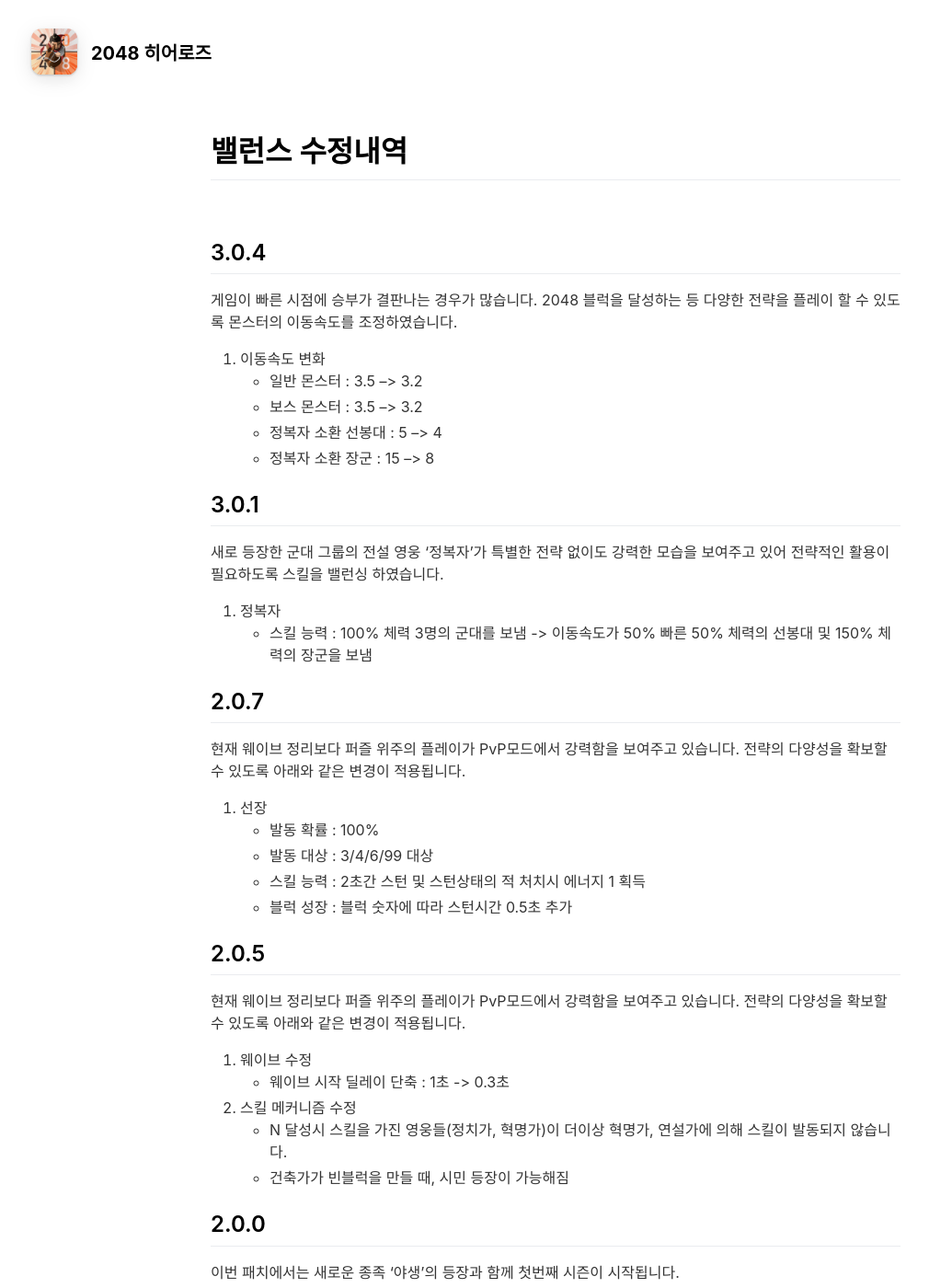
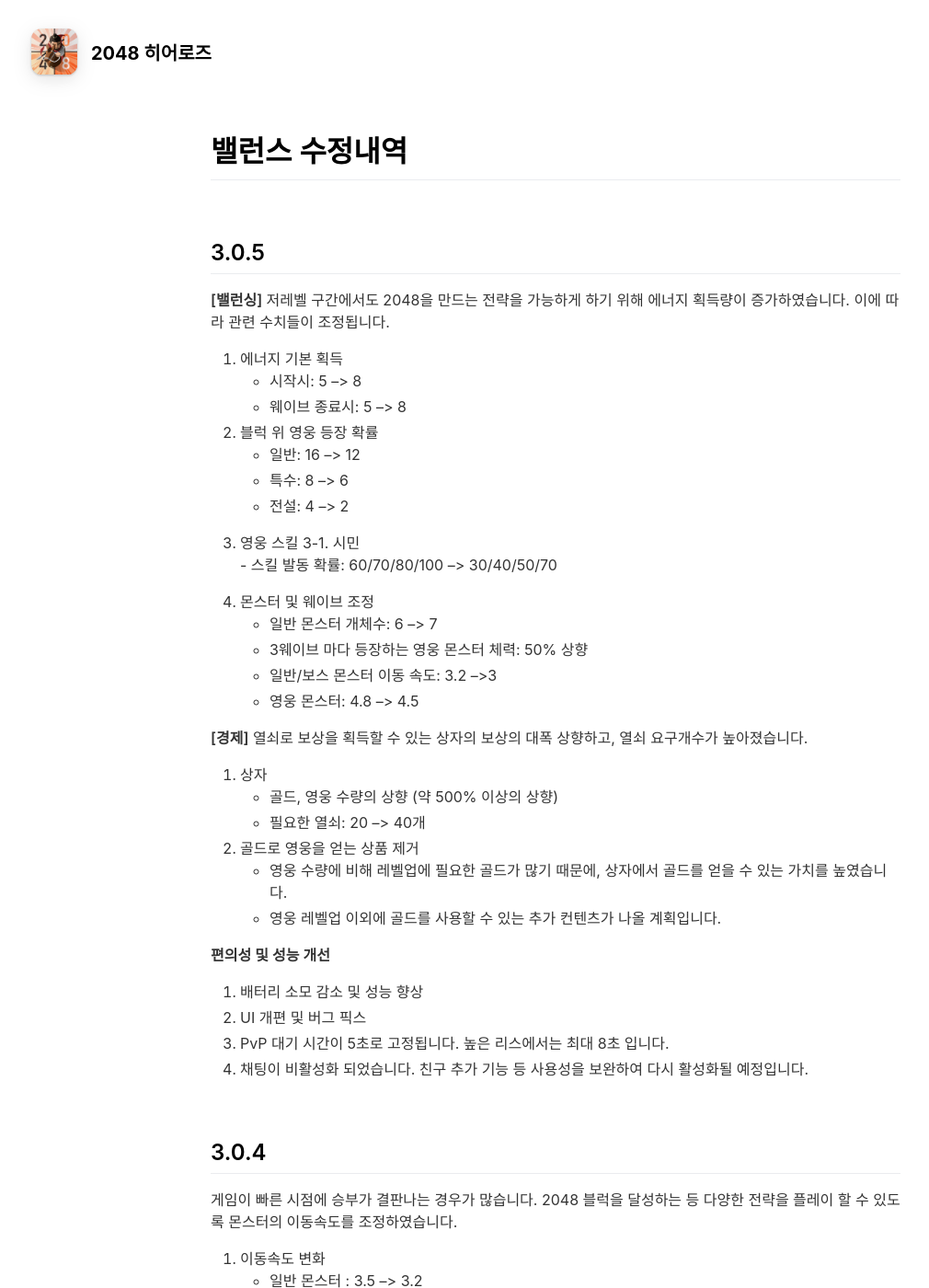
Before and after one commit to ArgoExped/Frozen-Arts, a Jekyll site: the page built from balance-kr.md, in a window 1280 px wide and 1400 px high. Shown: the whole window at 92% size, without its empty margins (36-1046 px from the left). Built offline with Jekyll 4.4.1, drawn with Linux system fonts in a browser that asks for light colours; nearby versions of some CDN libraries; some of the changed text lies outside the part shown.

Commit message:
Update balance-kr.md
3.0.5

```diff
--- a/balance-kr.md
+++ b/balance-kr.md
@@ -4,9 +4,49 @@ title: Balance Logs
 include_in_header: true
 ---
 # 밸런스 수정내역
+<br>
+## 3.0.5
+**[밸런싱]**
+저레벨 구간에서도 2048을 만드는 전략을 가능하게 하기 위해 에너지 획득량이 증가하였습니다.
+이에 따라 관련 수치들이 조정됩니다.
+
+1. 에너지 기본 획득
+   - 시작시: 5 --> 8
+   - 웨이브 종료시: 5 --> 8
+
+2. 블럭 위 영웅 등장 확률
+   - 일반: 16 --> 12
+   - 특수: 8 --> 6
+   - 전설: 4 --> 2
+
+3. 영웅 스킬
+   3-1. 시민
+        - 스킬 발동 확률: 60/70/80/100 --> 30/40/50/70
+
+4. 몬스터 및 웨이브 조정
+     - 일반 몬스터 개체수: 6 --> 7
+     - 3웨이브 마다 등장하는 영웅 몬스터 체력: 50% 상향
+     - 일반/보스 몬스터 이동 속도: 3.2 -->3
+     - 영웅 몬스터: 4.8 --> 4.5
+
+**[경제]**
+열쇠로 보상을 획득할 수 있는 상자의 보상의 대폭 상향하고, 열쇠 요구개수가 높아졌습니다.
+
+1. 상자
+     - 골드, 영웅 수량의 상향 (약 500% 이상의 상향)
+     - 필요한 열쇠: 20 --> 40개
+
+2. 골드로 영웅을 얻는 상품 제거
+     - 영웅 수량에 비해 레벨업에 필요한 골드가 많기 때문에, 상자에서 골드를 얻을 수 있는 가치를 높였습니다.
+     - 영웅 레벨업 이외에 골드를 사용할 수 있는 추가 컨텐츠가 나올 계획입니다.
+
+**편의성 및 성능 개선**
+1. 배터리 소모 감소 및 성능 향상
+2. UI 개편 및 버그 픽스
+3. PvP 대기 시간이 5초로 고정됩니다. 높은 리스에서는 최대 8초 입니다.
+4. 채팅이 비활성화 되었습니다. 친구 추가 기능 등 사용성을 보완하여 다시 활성화될 예정입니다.
 
 <br>
-
 ## 3.0.4
 게임이 빠른 시점에 승부가 결판나는 경우가 많습니다.
 2048 블럭을 달성하는 등 다양한 전략을 플레이 할 수 있도록 몬스터의 이동속도를 조정하였습니다.
@@ -14,8 +54,7 @@ include_in_header: true
 1. 이동속도 변화
      - 일반 몬스터 : 3.5 --> 3.2
      - 보스 몬스터 : 3.5 --> 3.2
-     - 정복자 소환 선봉대 : 5 --> 4
-     - 정복자 소환 장군 : 15 --> 8
+     - 정복자 소환 선봉대/장군 : 5 --> 4.8
 <br>
 
 ## 3.0.1
@@ -64,9 +103,6 @@ include_in_header: true
 
 2. 의사 스킬 개편
      - N회 공격시 출혈을 유발하는 범위 공격을 합니다.
-
-
-
 
 
 ## 1.2.2
```
